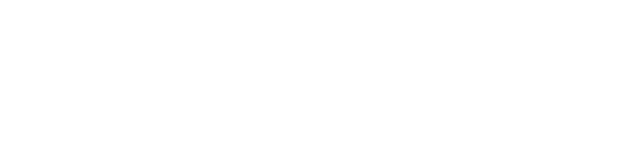
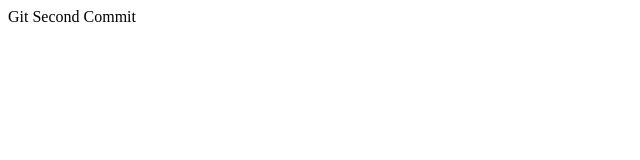
Before and after one commit to Rinlama/NodeProjects, a website: page index.html in a window 1280 px wide. Shown: the whole page, without its empty margins (0-640 px from the left). Drawn offline with Linux system fonts and the light colour scheme.

Commit message:
second commit

```diff
--- a/index.html
+++ b/index.html
@@ -7,6 +7,7 @@
     <title>Document</title>
 </head>
 <body>
+    Git Second Commit
 
 </body>
 </html>
```
